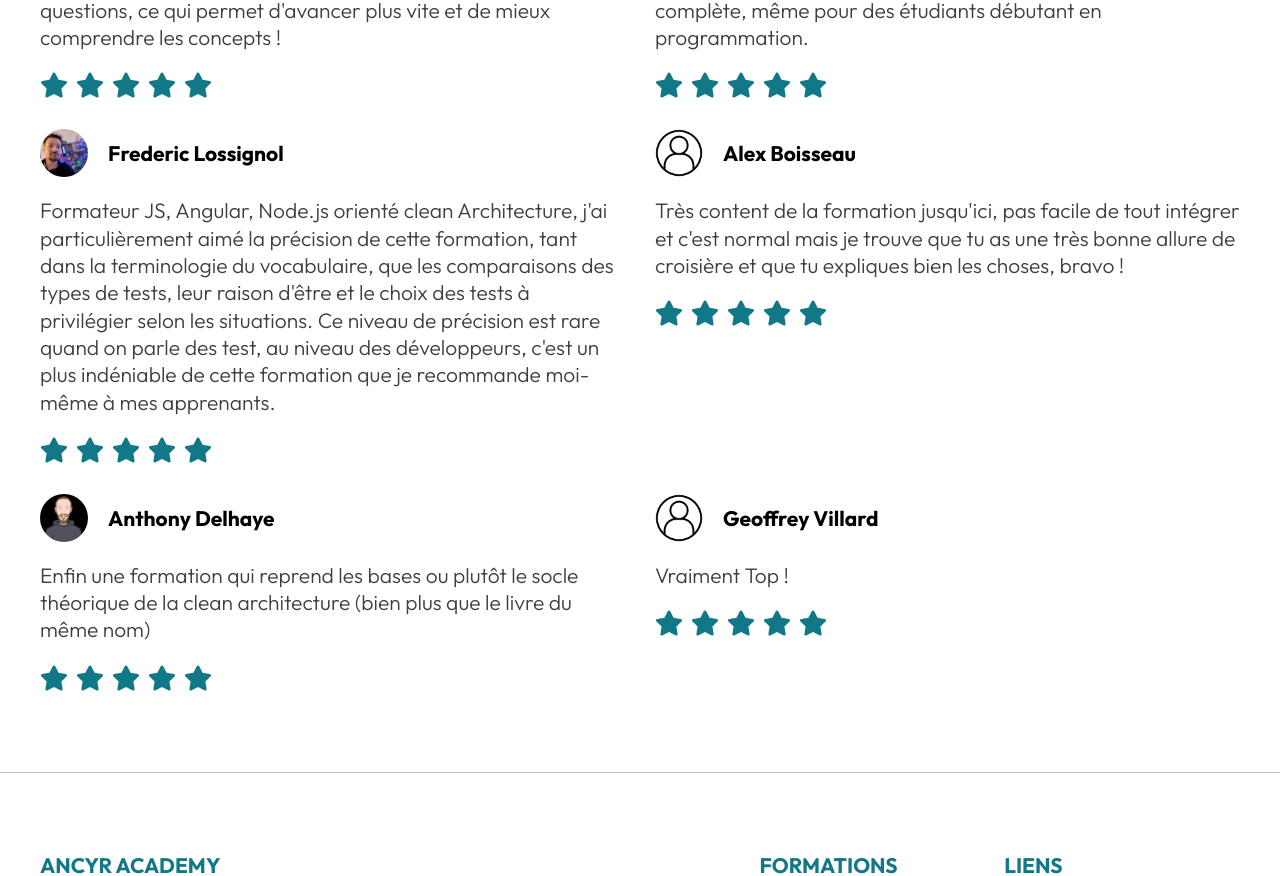
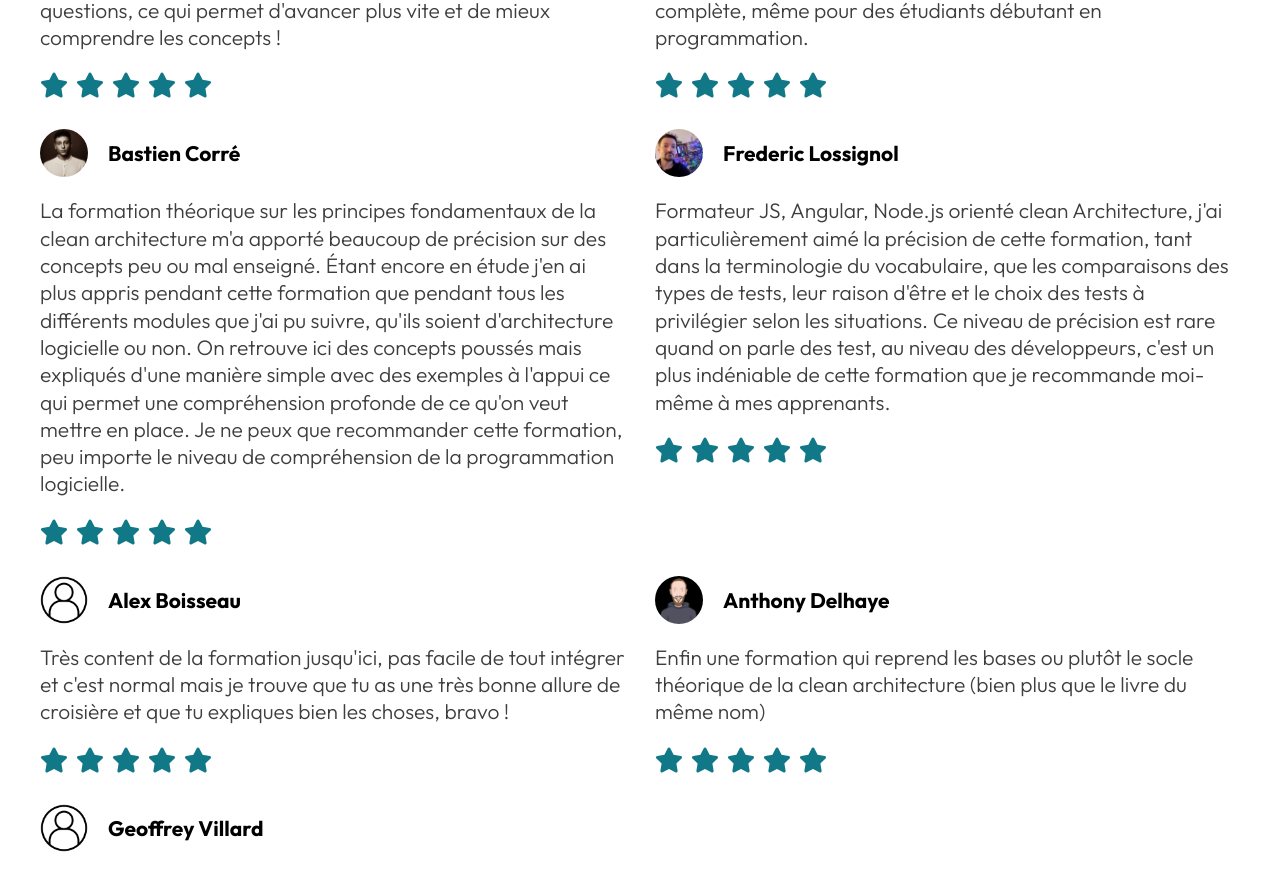
Before and after one commit to Ancyr-Academy/ancyr-academy, a Next.js app in the folder apps/web/: page /clean-architecture in a window 1280 px wide. Shown: the part 10460-11336 px from the top of the page. Built offline with nearby package versions, Linux system fonts and the light colour scheme.

Commit message:
task: added review

```diff
--- a/apps/web/src/app/clean-architecture/page.tsx
+++ b/apps/web/src/app/clean-architecture/page.tsx
@@ -26,6 +26,7 @@ import RachidJeffali from "../../assets/reviews/rachid_jeffali.jpeg";
 import YlliesH from "../../assets/reviews/yllies_h.jpeg";
 import YohannHerbet from "../../assets/reviews/yohann_herbet.png";
 import YounesAdem from "../../assets/reviews/younes_adem.jpeg";
+import BastienCorre from "../../assets/reviews/bastien_corre.jpeg";
 import { Promotional } from "../../modules/promotion/Promotional";
 import { Overview } from "../../modules/course-selling-page/Overview";
 import { allCourses } from "../../modules/formations/clean-architecture";
@@ -448,6 +449,22 @@ const Page = () => {
                   débutant en programmation.
                 </Review>
                 <Review
+                  authorImage={BastienCorre.src}
+                  authorName="Bastien Corré"
+                >
+                  La formation théorique sur les principes fondamentaux de la
+                  clean architecture m'a apporté beaucoup de précision sur des
+                  concepts peu ou mal enseigné. Étant encore en étude j'en ai
+                  plus appris pendant cette formation que pendant tous les
+                  différents modules que j'ai pu suivre, qu'ils soient
+                  d'architecture logicielle ou non. On retrouve ici des concepts
+                  poussés mais expliqués d'une manière simple avec des exemples
+                  à l'appui ce qui permet une compréhension profonde de ce qu'on
+                  veut mettre en place. Je ne peux que recommander cette
+                  formation, peu importe le niveau de compréhension de la
+                  programmation logicielle.
+                </Review>
+                <Review
                   authorImage={FredericLossignol.src}
                   authorName="Frederic Lossignol"
                 >
```
Also changed, not shown: apps/web/src/assets/reviews/bastien_corre.jpeg (added).
